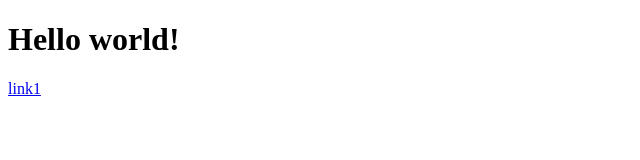
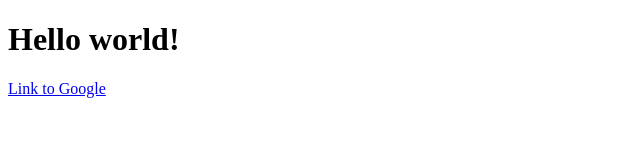
Before and after one commit to hongsenliu/HTML5, a plain HTML site: page html5/WebContent/index.html in a window 1280 px wide. Shown: the full height of the page, 0-640 px from the left. Drawn offline with Linux system fonts and the light colour scheme.

Commit message:
commit test3

```diff
--- a/html5/WebContent/index.html
+++ b/html5/WebContent/index.html
@@ -6,7 +6,7 @@
 </head>
 <body>
 	<h1>Hello world!</h1>
-	<a href="http://www.google.com"> link1</a>
+	<a href="http://www.google.com">Link to Google</a>
 
 </body>
 </html>
```
